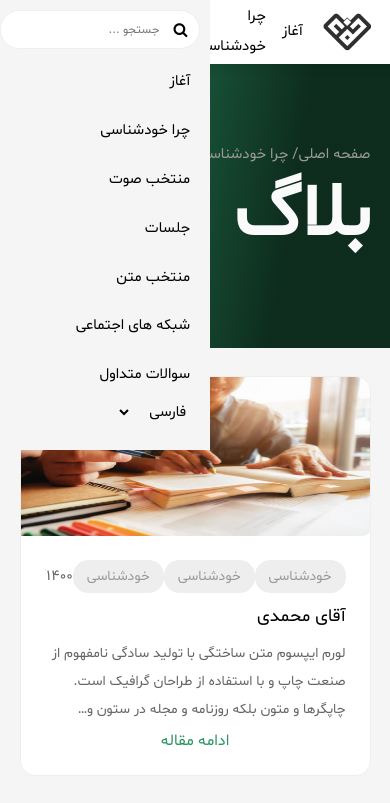
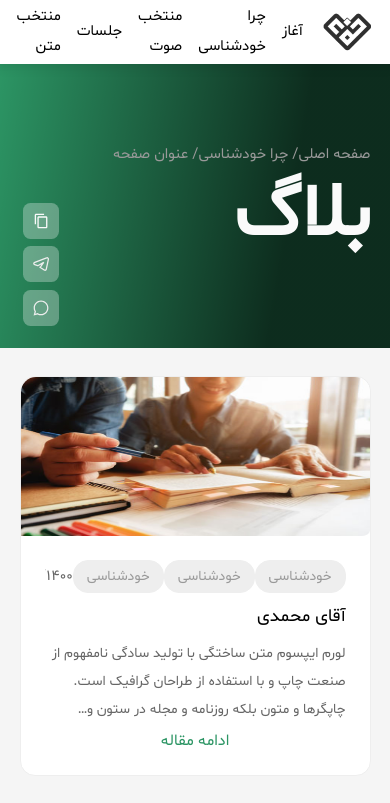
Before and after one commit to Mohammad-Ali-Rajaee/Khodshenasi, a plain HTML site: page index.html in a window 390 px wide. Shown: the top 803 px of the page. Drawn offline with Linux system fonts and the light colour scheme; files whose address does not match are found by name.

Commit message:
fix: a problem fixed

```diff
--- a/style.css
+++ b/style.css
@@ -546,7 +546,7 @@ hr{
         flex-direction:column;
         position: absolute;
         top: 0;
-        left: -10px;
+        left: -1000px;
         height: 450px;
         background-color: #f5f5f5;
         z-index: 599;
```
